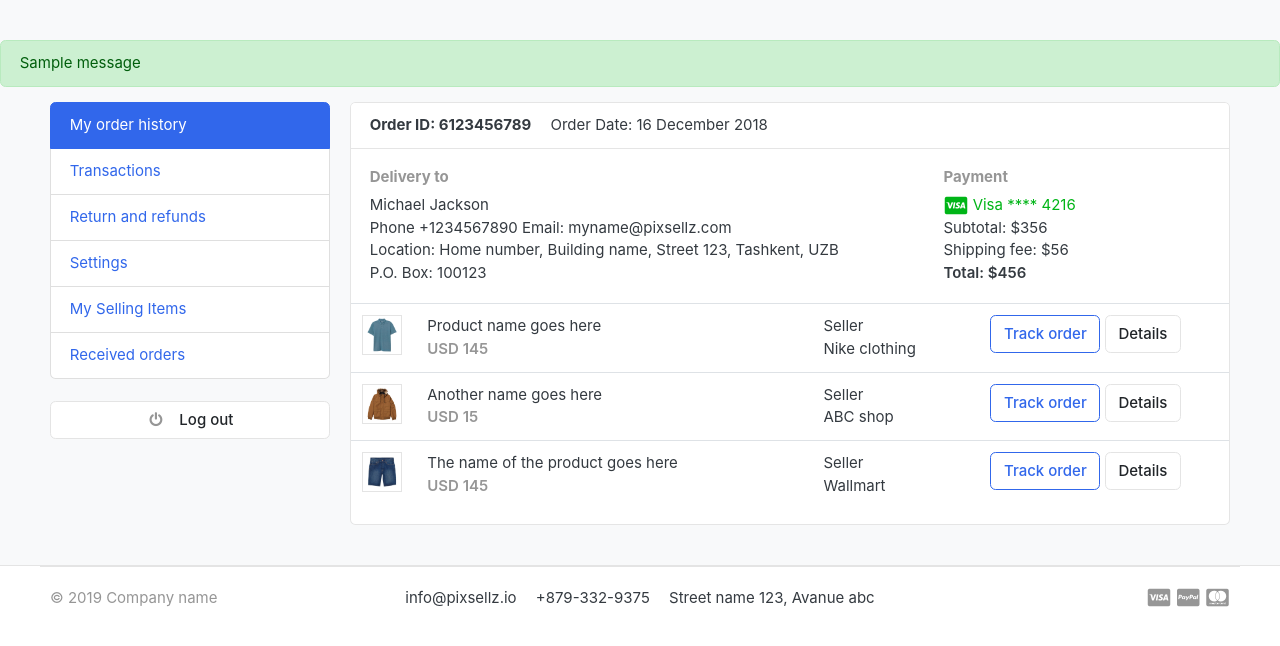
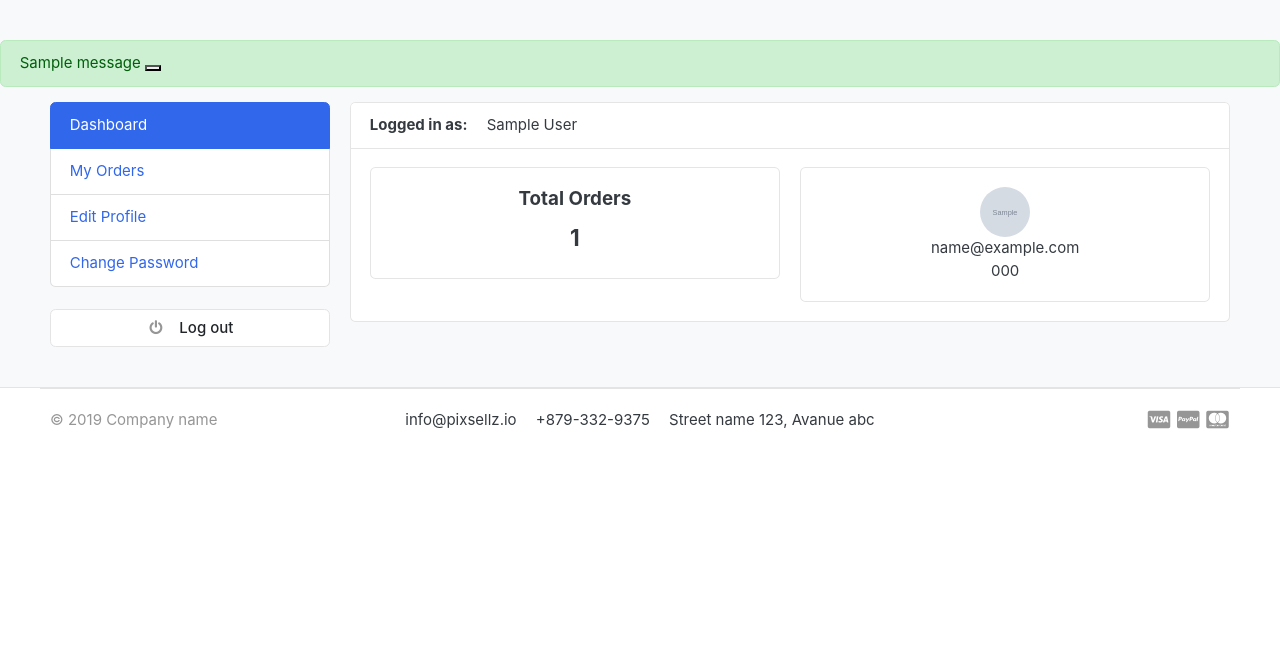
Before and after one commit to snigdhamanna/Ecommerce-project, a Django app: page /accounts/ in a window 1280 px wide. Shown: the part 118-764 px from the top of the page. Run offline with Django 5.2, Linux system fonts and the light colour scheme; a user stored in the database is signed in; tables that the repository leaves empty hold one stand-in row (values such as "Sample post"); grey boxes marked "Sample" are stand-in pictures; one stand-in notice (Sample message) is shown; some libraries are stand-ins or nearby versions; some web fonts are replaced.

Commit message:
final commit

```diff
--- a/accounts/urls.py
+++ b/accounts/urls.py
@@ -11,7 +11,13 @@ urlpatterns = [
     path("forgotPassword/", views.forgotPassword, name="forgotPassword"),
     path("resetpassword_validate/<uidb64>/<token>/", views.resetpassword_validate, name="resetpassword_validate"),
     path("resetPassword/", views.resetPassword, name="resetPassword"),
+    path("change_password/", views.change_password, name="change_password"),
 
 
     path('activate/<uidb64>/<token>/', views.activate, name='activate'),
+
+    path('my_orders/', views.my_orders, name='my_orders'),
+    path('order_details/<int:order_id>/', views.order_details, name='order_details'),
+    path('edit_profile/', views.edit_profile, name='edit_profile'),
+
 ]
--- a/accounts/views.py
+++ b/accounts/views.py
@@ -3,11 +3,15 @@ import http
 from django.contrib import auth, messages
 from django.shortcuts import render , redirect
 from django.contrib.auth.decorators import login_required
-from accounts.models import Account
+from accounts.models import *
 from cart.views import _cart_id
-from .forms import RegistrationForm
+from .forms import *
 from django.contrib.sites.shortcuts import get_current_site
 from  cart.models import *
+from  orders.models import *
+
+
+from django.shortcuts import get_object_or_404
 
 import requests
 
@@ -20,6 +24,7 @@ from django.contrib.auth.tokens import default_token_generator
 from django.core.mail import EmailMessage
 from django.utils.http import urlsafe_base64_decode, urlsafe_base64_encode
 # Create your views here.
+
 def register(request):
     if request.method == 'POST':
         form = RegistrationForm(request.POST)
@@ -33,6 +38,14 @@ def register(request):
             user = Account.objects.create_user(first_name=first_name, last_name=last_name, username = username, email=email, password=password)
             user.phone_number = phone_number
             user.save()
+
+            # saving in UserProfile
+            profile = UserProfile()
+            profile.user_id = user.id
+            profile. profile_picture = 'default/default_user.png'
+            profile.save()
+
+
 
 
             current_site = get_current_site(request)
@@ -144,7 +157,14 @@ def activate(request, uidb64, token):
 
 @login_required
 def dashboard(request):
-    return render(request, 'accounts/dashboard.html')
+    orders = Order.objects.filter(user_id = request.user.id , is_ordered=True).order_by('created_at')
+    orders_count = orders.count()
+    context ={
+        'orders':orders,
+        'orders_count':orders_count,
+
+    }
+    return render(request, 'accounts/dashboard.html', context)
 
 
 def forgotPassword(request):
@@ -205,3 +225,78 @@ def resetPassword(request):
             messages.error(request, 'Passwords do not match.')
             return redirect('resetPassword')
     return render(request, 'accounts/resetPassword.html')
+
+
+def my_orders(request):
+    orders = Order.objects.filter(user_id = request.user.id , is_ordered=True).order_by('created_at')
+    orders_count = orders.count()
+    context ={
+        'orders':orders,
+        'orders_count':orders_count,
+
+        }
+
+    return render(request,'accounts/my_orders.html' , context)
+
+
+@login_required(login_url='login')
+def edit_profile(request):
+    userprofile = get_object_or_404(UserProfile, user=request.user)
+    if request.method == 'POST':
+        user_form = UserForm(request.POST, instance=request.user)
+        profile_form = UserProfileForm(request.POST, request.FILES, instance=userprofile)
+        if user_form.is_valid() and profile_form.is_valid():
+            user_form.save()
+            profile_form.save()
+            messages.success(request, 'Your profile has been updated.')
+            return redirect('edit_profile')
+    else:
+        user_form = UserForm(instance=request.user)
+        profile_form = UserProfileForm(instance=userprofile)
+    context = {
+        'user_form': user_form,
+        'profile_form': profile_form,
+        'userprofile': userprofile,
+    }
+    return render(request, 'accounts/edit_profile.html', context)
+
+@login_required(login_url='login')
+def change_password(request):
+    if request.method == 'POST':
+        current_password = request.POST['current_password']
+        new_password = request.POST['new_password']
+        confirm_password = request.POST['confirm_password']
+
+        user = Account.objects.get(username__exact=request.user.username)
+
+        if new_password == confirm_password:
+            success = user.check_password(current_password)
+            if success:
+                user.set_password(new_password)
+                user.save()
+                #auth.logout(request)
+                messages.success(request, 'Password updated successfully.')
+                return redirect('change_password')
+            else:
+                messages.error(request, 'Please enter valid current password')
+                return redirect('change_password')
+        else:
+            messages.error(request, 'Password does not match!')
+            return redirect('change_password')
+    return render(request, 'accounts/change_password.html')
+
+
+
+@login_required(login_url='login')
+def order_details(request, order_id):
+
+    order = get_object_or_404(Order, order_number=order_id)
+    order_detail = OrderProduct.objects.filter(order=order)
+
+    context = {
+        'order_detail': order_detail,
+        'order': order,
+    }
+
+
+    return render(request, 'accounts/order_details.html', context)
--- a/templates/accounts/dashboard.html
+++ b/templates/accounts/dashboard.html
@@ -6,94 +6,49 @@
 <section class="section-conten padding-y bg" >
 {% if messages %}
     {% for message in messages %}
-        <div class="alert alert-{{ message.tags }}" role="alert">
+        <div class="alert alert-success alert-dismissible fade show" role="alert">
             {{ message }}
+            <button type="button" class="btn-close" data-bs-dismiss="alert" aria-label="Close"></button>
         </div>
     {% endfor %}
 {% endif %}
 
 <div class="container">
 	<div class="row">
-	<aside class="col-md-3">
-		<!--   SIDEBAR   -->
-		<ul class="list-group">
-			<a class="list-group-item active" href="#"> My order history </a>
-			<a class="list-group-item" href="#"> Transactions </a>
-			<a class="list-group-item" href="#"> Return and refunds </a>
-			<a class="list-group-item" href="#">Settings </a>
-			<a class="list-group-item" href="#"> My Selling Items </a>
-			<a class="list-group-item" href="#"> Received orders </a>
-		</ul>
-		<br>
-		<a class="btn btn-light btn-block" href="{% url 'logout' %}"> <i class="fa fa-power-off"></i> <span class="text">Log out</span> </a>
-		<!--   SIDEBAR .//END   -->
-	</aside>
+	{% include 'includes/dashboard_sidebar.html' %}
 	<main class="col-md-9">
 		<article class="card">
 		<header class="card-header">
-			<strong class="d-inline-block mr-3">Order ID: 6123456789</strong>
-			<span>Order Date: 16 December 2018</span>
+			<strong class="d-inline-block mr-3">Logged in as: </strong>
+			<span>{{user.full_name}}</span>
 		</header>
 		<div class="card-body">
 			<div class="row">
-				<div class="col-md-8">
-					<h6 class="text-muted">Delivery to</h6>
-					<p>Michael Jackson <br>
-					Phone +1234567890 Email: myname@pixsellz.com <br>
-			    	Location: Home number, Building name, Street 123,  Tashkent, UZB <br>
-			    	P.O. Box: 100123
-			 		</p>
+				<div class="col-md-6">
+					<div class="card" style="text-align:center;">
+						<div class="card-body">
+							<h5 class="card-title">Total Orders</h5>
+							<h4>{{orders_count}}</h4>
+
+						</div>
+
+					</div>
+
 				</div>
-				<div class="col-md-4">
-					<h6 class="text-muted">Payment</h6>
-					<span class="text-success">
-						<i class="fab fa-lg fa-cc-visa"></i>
-					    Visa  **** 4216
-					</span>
-					<p>Subtotal: $356 <br>
-					 Shipping fee:  $56 <br>
-					 <span class="b">Total:  $456 </span>
-					</p>
+				<div class="col-md-6">
+				<div class="card" style="text-align:center;">
+					<div class="card-body">
+						<img src="{{user.userprofile.profile_picture.url}}" alt="User Profile Picture" width="50" height="50" style="border-radius:50%;">
+						<p class="mb-0">{{user.email}}</p>
+						<p>{{user.phone_number}}</p>
+					</div>
 				</div>
-			</div> <!-- row.// -->
+			</div>
+
+
+
 		</div> <!-- card-body .// -->
-		<div class="table-responsive">
-		<table class="table table-hover">
-			<tr>
-				<td width="65">
-					<img src="../images/items/1.jpg" class="img-xs border">
-				</td>
-				<td>
-					<p class="title mb-0">Product name goes here </p>
-					<var class="price text-muted">USD 145</var>
-				</td>
-				<td> Seller <br> Nike clothing </td>
-				<td width="250"> <a href="#" class="btn btn-outline-primary">Track order</a> <a href="#" class="btn btn-light"> Details </a> </td>
-			</tr>
-			<tr>
-				<td>
-					<img src="../images/items/2.jpg" class="img-xs border">
-				</td>
-				<td>
-					<p class="title mb-0">Another name goes here </p>
-					<var class="price text-muted">USD 15</var>
-				</td>
-				<td> Seller <br> ABC shop </td>
-				<td> <a href="#" class="btn btn-outline-primary">Track order</a> <a href="#" class="btn btn-light"> Details </a> </td>
-			</tr>
-			<tr>
-				<td>
-					<img src="../images/items/3.jpg" class="img-xs border">
-				</td>
-				<td>
-					<p class="title mb-0">The name of the product  goes here </p>
-					<var class="price text-muted">USD 145</var>
-				</td>
-				<td> Seller <br> Wallmart </td>
-				<td> <a href="#" class="btn btn-outline-primary">Track order</a> <a href="#" class="btn btn-light"> Details </a> </td>
-			</tr>
-		</table>
-		</div> <!-- table-responsive .end// -->
+
 		</article> <!-- order-group.// -->
 	</main>
 </div> <!-- row.// -->
--- /dev/null
+++ b/templates/includes/dashboard_sidebar.html
@@ -0,0 +1,12 @@
+<aside class="col-md-3">
+
+  <ul class="list-group">
+    <a class="list-group-item {% if '/accounts/' == request.path %}active{% endif %}" href="{% url 'dashboard' %}"> Dashboard </a>
+    <a class="list-group-item {% if '/my_orders/' in request.path %}active{% endif %}" href="{% url 'my_orders' %}"> My Orders </a>
+    <a class="list-group-item {% if '/edit_profile/' in request.path %}active{% endif %}" href="{% url 'edit_profile' %}"> Edit Profile </a>
+    <a class="list-group-item {% if '/change_password/' in request.path %}active{% endif %}" href="{% url 'change_password' %}"> Change Password </a>
+  </ul>
+  <br>
+  <a class="btn btn-light btn-block" href="{% url 'logout' %}"> <i class="fa fa-power-off"></i> <span class="text">Log out</span> </a>
+
+</aside>
--- a/templates/includes/footer.html
+++ b/templates/includes/footer.html
@@ -17,3 +17,18 @@
 		</section>
 	</div><!-- //container -->
 </footer>
+
+
+
+<!-- for  product gallery-->
+<script src="https://ajax.googleapis.com/ajax/libs/jquery/3.5.1/jquery.min.js"></script><script>
+	$(document).ready(function(){
+		$('.thumb a').click(function(e){
+			e.preventDefault();
+			$('.mainImage img').attr('src', $(this).attr("href"));
+		})
+	})
+</script>
+
+</body>
+</html>
```
Also changed, not shown: E_commerce/settings.py (+16 -15 lines), accounts/admin.py (+13 -9 lines), accounts/forms.py (+23 -1 lines), store/admin.py (+12 -0 lines), store/models.py (+11 -0 lines), store/views.py (+8 -2 lines), templates/accounts/change_password.html (added, +60 -0 lines), templates/accounts/edit_profile.html (added, +89 -0 lines), templates/accounts/my_orders.html (added, +60 -0 lines), templates/accounts/order_details.html (added, +108 -0 lines), templates/store/store.html (+12 -10 lines), templates/store/store_details.html (+10 -2 lines), static/css/custom.css (line endings or trailing spaces), store/migrations/0004_productgallery.py (added).
